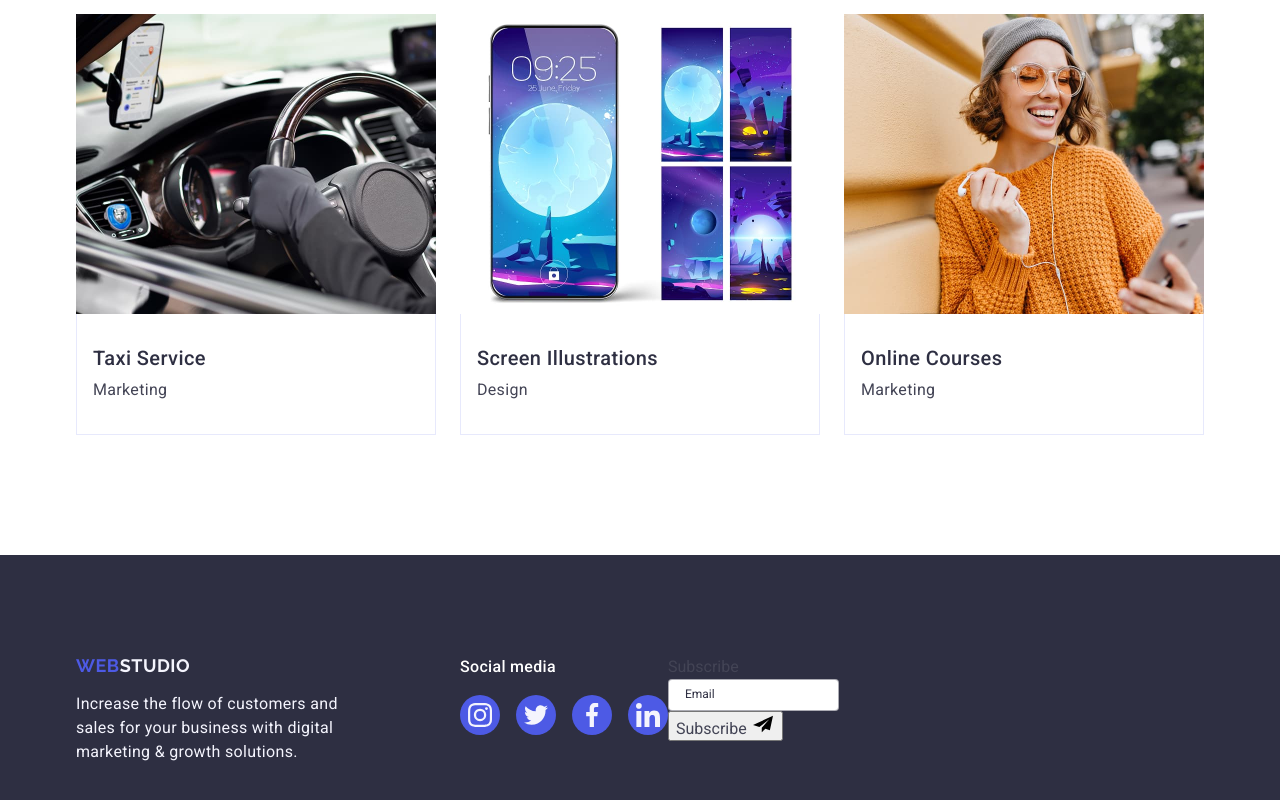
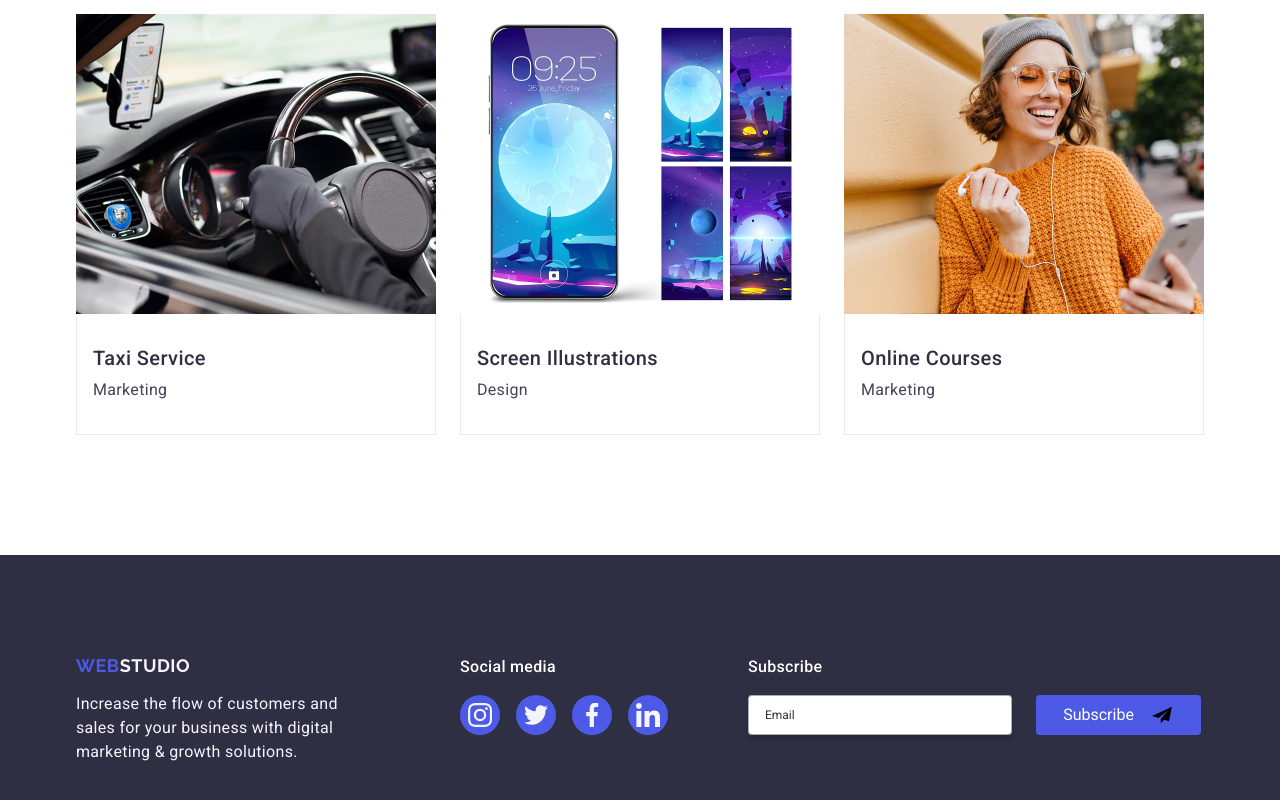
Before and after one commit to Anna-Ivanchenko/goit-markup-hw-05, a plain HTML site: page index.html in a window 1280 px wide. Shown: the part 2604-3404 px from the top of the page. Drawn offline with nearby package versions, Linux system fonts and the light colour scheme.

Commit message:
add styles footer subscribe css, add foter subscribe html

```diff
--- a/css/styles.css
+++ b/css/styles.css
@@ -529,6 +529,7 @@ footer .container {
     height: 80px;
     display: flex;
     flex-direction: column;
+    margin-right: 80px;
 
 }
 
@@ -579,8 +580,59 @@ footer .container {
     width: 40px;
     height: 40px;
     border: none;
+}
+
+.footer-subscribe {
+    display: flex;
+}
+
+.footer-form-container {
 
 }
+
+.footer-form-title {
+    font-weight: 500;
+    line-height: 1.5;
+    letter-spacing: 0.02em;
+    color: #fff;
+    margin-bottom: 16px;
+}
+
+.footer-form {
+    display: flex;
+    border: none;
+    width: auto;
+    height: auto;
+
+}
+
+.footer-form-input {
+    border: 1px solid #fff;
+    border-radius: 4px;
+    width: 264px;
+    height: 40px;
+    box-shadow: 0 4px 4px 0 rgba(0, 0, 0, 0.15);
+    margin-right: 24px;
+}
+
+.footer-submit-button{
+    display: flex;
+    align-items: center;
+    justify-content: center;
+    flex-direction: row;
+    gap: 16px;
+    border-radius: 4px;
+    padding: 8px 24px;
+    width: 165px;
+    height: 40px;
+    background: #4d5ae5;
+    border: none;
+    text-align: center;
+    color: #fff;
+}
+
+
+
 /*  #endregion footer */
 
 /* #region modal */
--- a/index.html
+++ b/index.html
@@ -12,13 +12,7 @@
       crossorigin="anonymous"
       referrerpolicy="no-referrer"
     />
-    <link
-      rel="stylesheet"
-      href="https://cdnjs.cloudflare.com/ajax/libs/modern-normalize/3.0.1/modern-normalize.css"
-      integrity="sha512-gnAN+RgTMylunXI7AMg+PtcUGpKZFkZJoFIkAWvdPFRrFJz3p2tx4+9xbjILRfN7CzoViMgS8vSf06fSQzWZjA=="
-      crossorigin="anonymous"
-      referrerpolicy="no-referrer"
-    />
+
     <link rel="preconnect" href="https://fonts.googleapis.com" />
     <link rel="preconnect" href="https://fonts.gstatic.com" crossorigin />
     <link
@@ -523,14 +517,14 @@
                   placeholder="Email"
                 />
               </label>
+              <button class="footer-submit-button" type="submit">
+                Subscribe
+                <svg class="footer-button-icon" width="24" height="20">
+                  <use href="./images/icons.svg#icon-Frame"></use>
+                </svg>
+              </button>
             </form>
           </div>
-          <button class="footer-submit-button" type="submit">
-            Subscribe
-            <svg class="footer-button-icon" width="24" height="20">
-              <use href="./images/icons.svg#icon-Frame"></use>
-            </svg>
-          </button>
         </div>
       </div>
     </footer>
```
